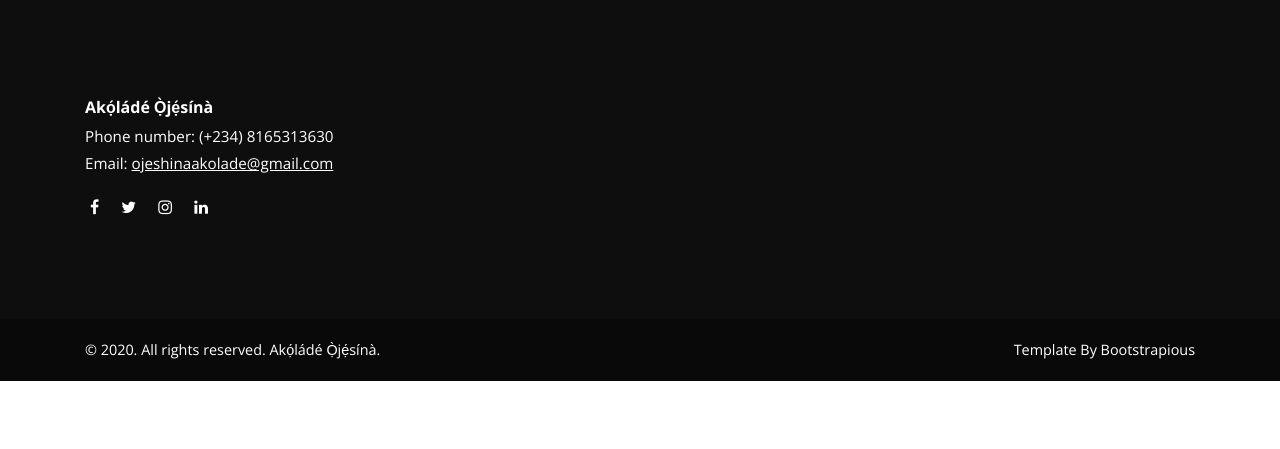
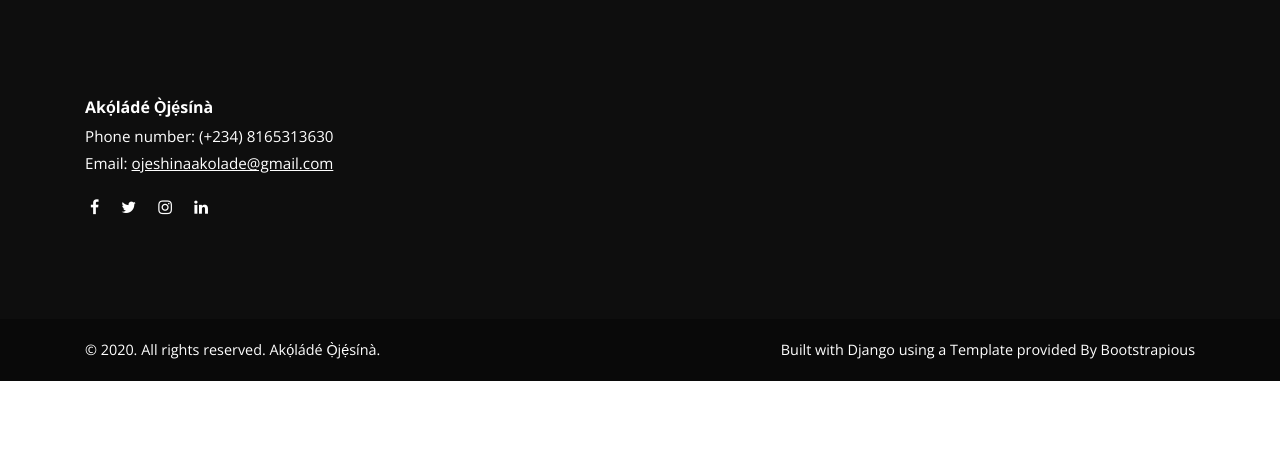
Before and after one commit to light-oj/blog, a Django app: page /accounts/password/reset/ in a window 1280 px wide. Shown: the part 299-748 px from the top of the page. Run offline with Django 3.2, Linux system fonts and the light colour scheme; some libraries are stand-ins or nearby versions.

Commit message:
made changes in footer

```diff
--- a/src/templates/footer.html
+++ b/src/templates/footer.html
@@ -29,7 +29,8 @@
               <p>&copy; 2020. All rights reserved. Akọ́ládé Ọ̀jẹ́sínà.</p>
             </div>
             <div class="col-md-6 text-right">
-              <p>Template By <a href="https://bootstrapious.com/p/bootstrap-carousel" class="text-white">Bootstrapious</a>
+
+              <p>Built with <a href="https://www.djangoproject.com/">Django</a> using a Template provided By <a href="https://bootstrapious.com/p/bootstrap-carousel" class="text-white">Bootstrapious</a>
                 <!-- Please do not remove the backlink to Bootstrap Temple unless you purchase an attribution-free license @ Bootstrap Temple or support us at http://bootstrapious.com/donate. It is part of the license conditions. Thanks for understanding :)                         -->
               </p>
             </div>
```
